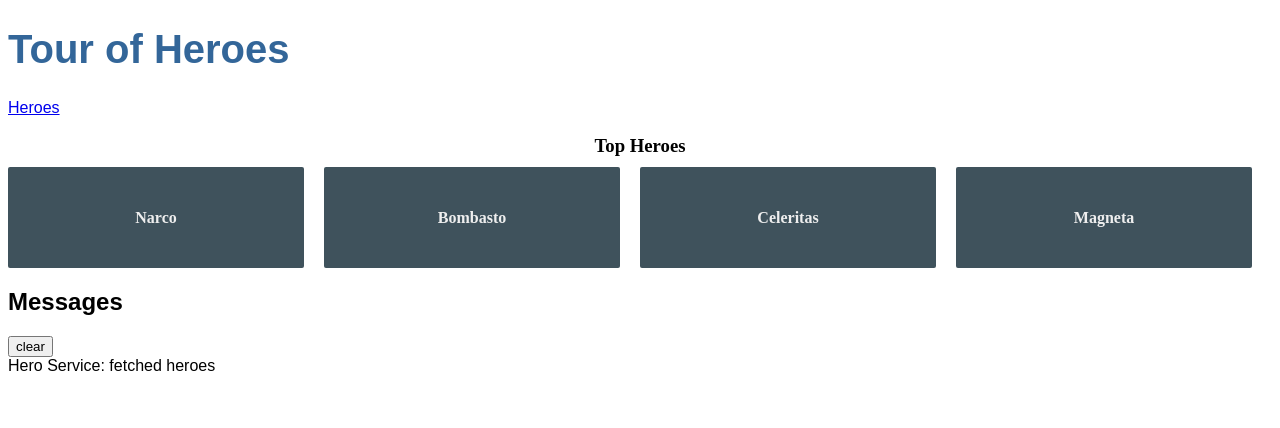
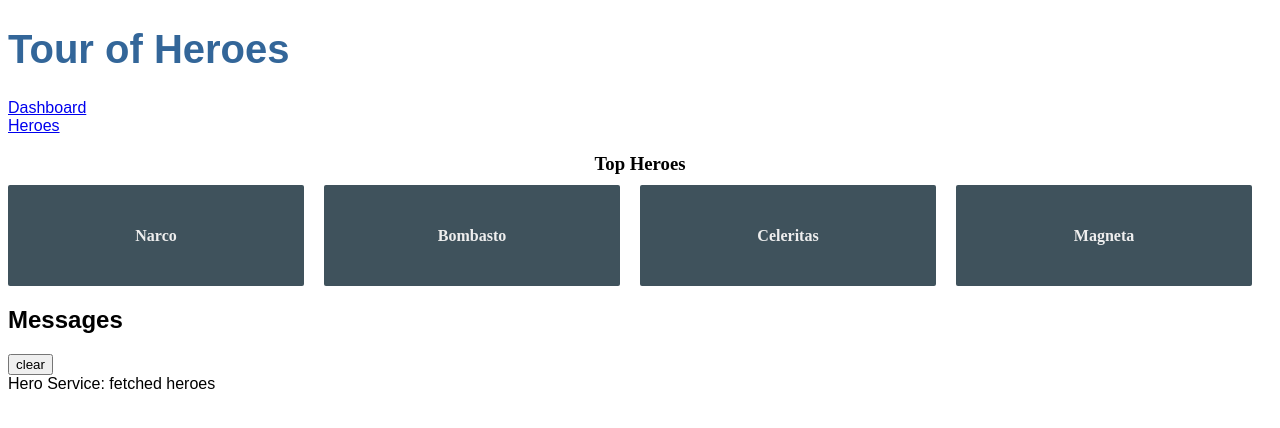
Before and after one commit to yoheihamaguchi/angular-tutorial, an Angular app: page /dashboard in a window 1280 px wide. Shown: the top 428 px of the page. Built offline with nearby package versions, Linux system fonts and the light colour scheme.

Commit message:
ボタン追加・削除

```diff
--- a/src/app/app.component.html
+++ b/src/app/app.component.html
@@ -1,5 +1,7 @@
 <h1>{{ title }}</h1>
 <nav>
+    <a routerLink="/dashboard">Dashboard</a>
+    <br>
     <a routerLink="/heroes">Heroes</a>
 </nav>
 <router-outlet></router-outlet>
--- a/src/app/heroes/heroes.component.html
+++ b/src/app/heroes/heroes.component.html
@@ -4,4 +4,3 @@
         <span class="badge">{{hero.id}}</span> {{hero.name}}
     </li>
 </ul>
-<app-hero-detail [hero]="selectedHero"></app-hero-detail>
```
